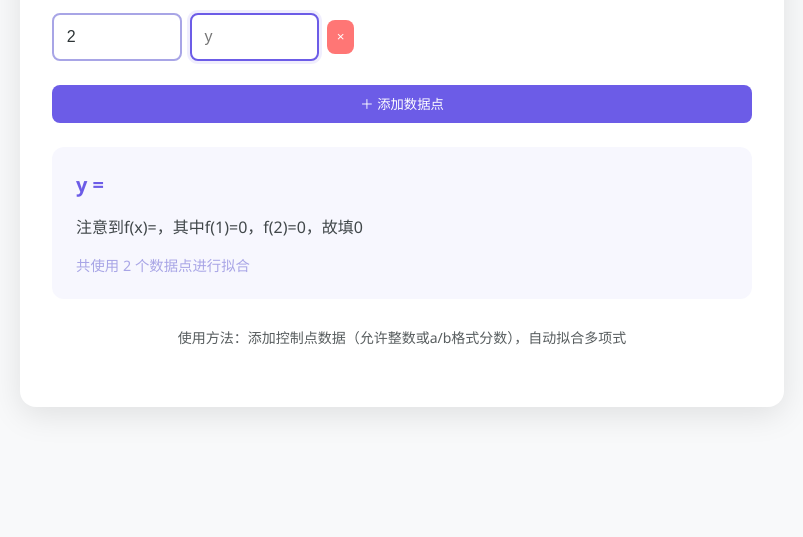
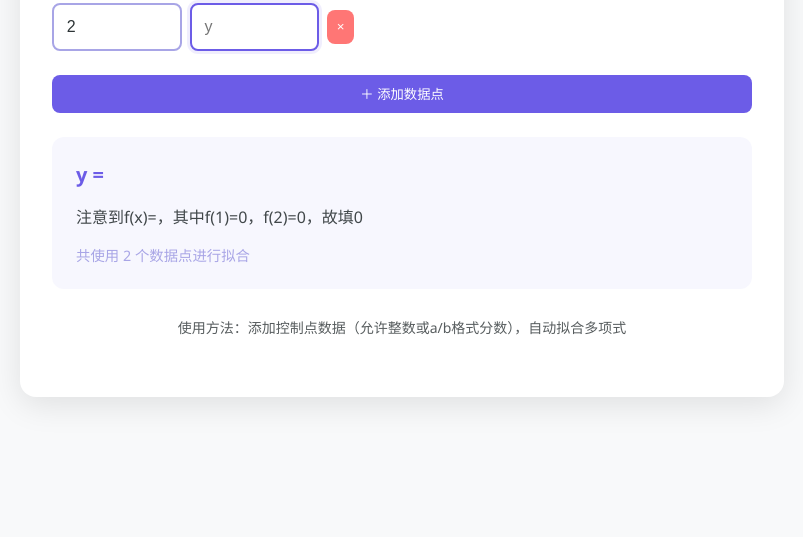
Before and after one commit to bszapp/nihe, a plain HTML site: page index.html in a window 1280 px wide. Shown: the part 283-820 px from the top of the page, without its empty margins (238-1041 px from the left). Drawn offline with Linux system fonts and the light colour scheme.

Commit message:
Update index.html

```diff
--- a/index.html
+++ b/index.html
@@ -22,16 +22,16 @@
         }
 
         body {
+            margin: 0px;
             font-family: 'Segoe UI', system-ui, sans-serif;
             background: var(--background);
             color: var(--text);
-            margin: 0;
             min-height: 100vh;
             transition: all 0.3s ease;
             display: flex;
             justify-content: center;
             align-items: center;
-            padding: 10px;
+            padding: 0px;
         }
 
         div,
```
